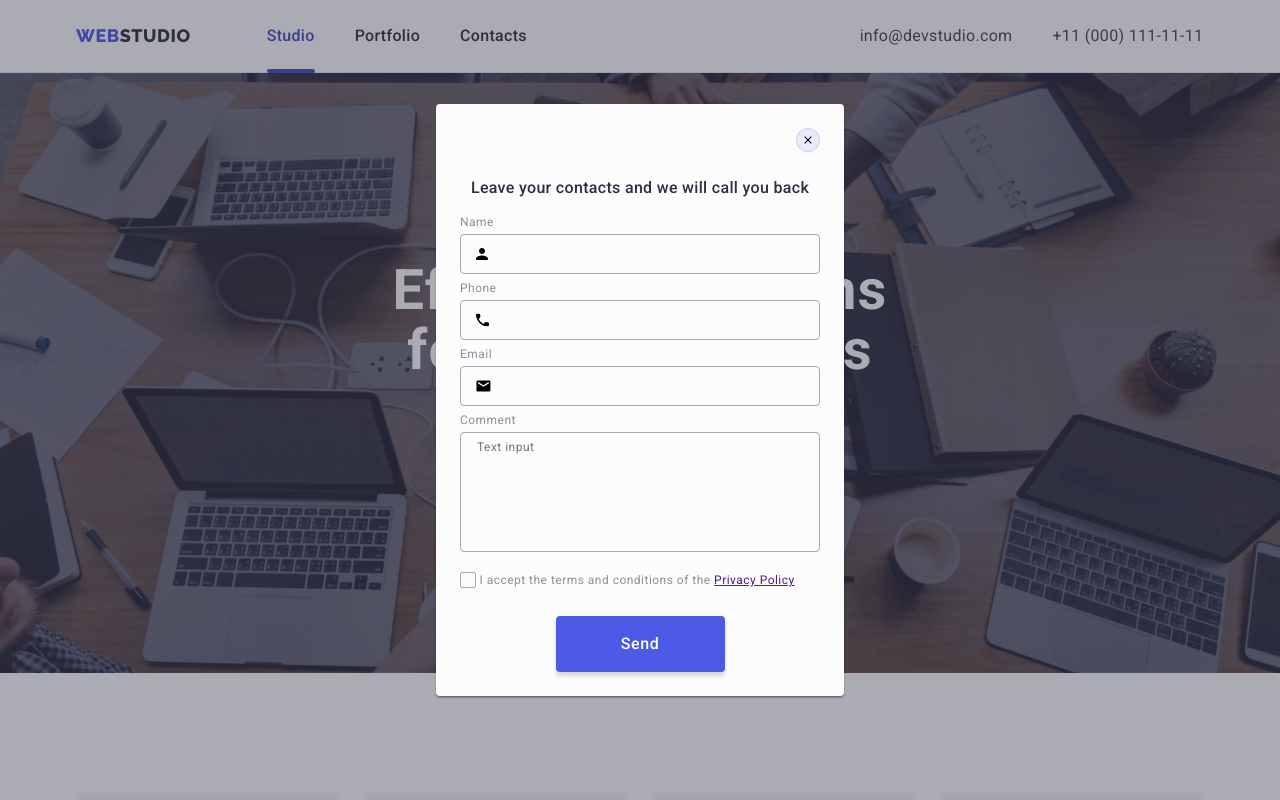
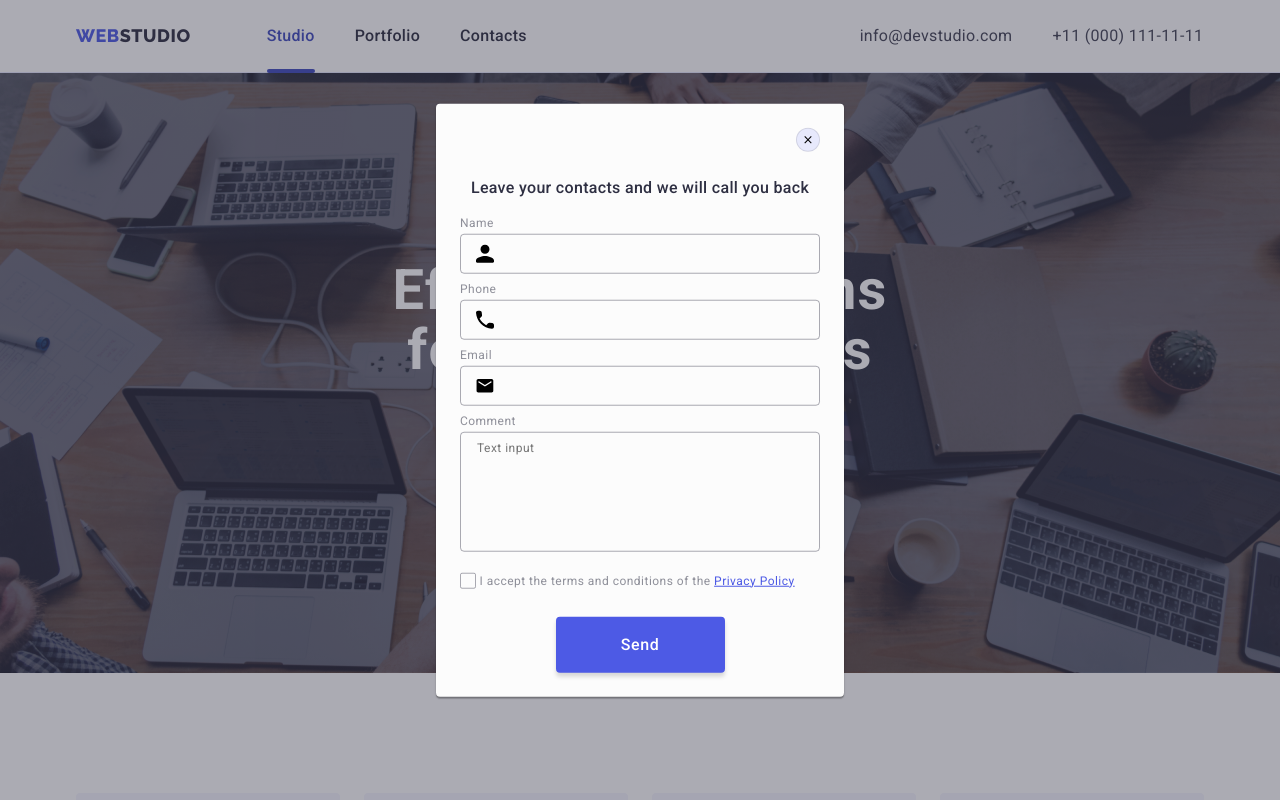
Before and after one commit to yaroslav466/goit-markup-hw-06, a plain HTML site: page index.html in a window 1280 px wide. Both pictures are taken after a click on the button "Order Service". Shown: the top 800 px of the page. Drawn offline with nearby package versions, Linux system fonts and the light colour scheme.

Commit message:
changesnr2

```diff
--- a/css/style.css
+++ b/css/style.css
@@ -479,6 +479,7 @@ body{
     line-height: 1.5;
     letter-spacing: 0.02em;
     color: #FFFFFF;
+    margin-bottom: 16px;
 }
 
 .footer-form{
@@ -494,21 +495,21 @@ body{
     outline: transparent;
     background-color: transparent;
     font-size: 12px;
-    line-height: 2;
+    line-height: 1.5;
     letter-spacing: 0.04em;
     color: #FFFFFF;
-    margin-top: 16px;
+    filter: drop-shadow(0px 4px 4px rgba(0, 0, 0, 0.15));
     padding-left: 16px;
 
 }
 
-.footer-lbl{
-    margin-right: 24px;
+.footer-form{
+    gap: 24px;
 }
 
 
 .footer-btn{
-    min-width: 164px;
+    min-width: 165px;
     height: 40px;
     display: flex;
     justify-content: center;
@@ -768,6 +769,14 @@ body{
     display: flex;
     flex-direction: column;
 }
+.modal-item{
+    margin-bottom: 8px;
+}
+
+
+.modal-textarea-item{
+    margin-bottom: 16px;
+}
 
 .modal-title{
     margin-bottom:16px;
@@ -782,7 +791,7 @@ body{
 
 .modal-form-input {
     position: relative;
-    margin-bottom: 8px;
+
 }
 
 .modal-input{
@@ -817,20 +826,20 @@ body{
 
 .modal-lbl{
     font-size: 12px;
-    line-height: 1.16;
+    line-height: 1.17;
     letter-spacing: 0.04em;
     color: #8E8F99;
     display: block;
-    padding-bottom: 4px;
+    margin-bottom: 4px;
 }
 
 .modal-textarea{
     width: 100%;
     height: 120px;
     resize: none;
-    padding: 8px 0 0 16px;
+    padding: 8px 16px;
     font-size: 12px;
-    line-height: 1.16;
+    line-height: 1.17;
     letter-spacing: 0.04em;
     color: rgba(46, 47, 66, 0.4);
     outline: transparent;
@@ -838,7 +847,6 @@ body{
     transition: border-color 250ms cubic-bezier(0.4, 0, 0.2, 1);
     border-radius: 4px;
     border: 1px solid rgba(46, 47, 66, 0.4);
-    margin-bottom: 16px;
 }
 
 .modal-textarea:focus{
@@ -847,7 +855,7 @@ body{
 }
 
 .modal-btn{
-    width: 169px;
+    min-width: 169px;
     height: 56px;
     background: var(--third-color);
     box-shadow: 0px 4px 4px rgba(0, 0, 0, 0.15);
@@ -859,13 +867,21 @@ body{
     letter-spacing: 0.04em;
     color: #FFFFFF;
     margin: 0 auto;
-    margin-top: 24px;
+    transition: background-color 250ms cubic-bezier(0.4, 0, 0.2, 1);
 }
 
+
+.modal-privacy{
+    color: var(--third-color);
+}
 
 .modal-btn:focus,
 .modal-btn:hover {
     background-color: #404BBF;
+}
+
+.modal-checkbox-wrp{
+    margin-bottom: 24px;
 }
 
 .modal-checkbox-span{
@@ -877,16 +893,13 @@ body{
     align-items: center;
     justify-content: center;
     fill: transparent;
-}
-
-.checkbox-icon{
-    transition: fill 250ms cubic-bezier(0.4, 0, 0.2, 1);
+    transition: background-color 250ms cubic-bezier(0.4, 0, 0.2, 1), border 250ms cubic-bezier(0.4, 0, 0.2, 1), fill 250ms cubic-bezier(0.4, 0, 0.2, 1);
 }
 
 
 .modal-checkbox:checked + .modal-lbl > .modal-checkbox-span{
-        background-color: #404bbf;
-        border: none;
-        fill: #ffffff;
-        border-color: #404bbf;
+    background-color: #404bbf;
+    border: none;
+    fill: #ffffff;
+    border-color: #404bbf;
 }
--- a/index.html
+++ b/index.html
@@ -365,9 +365,9 @@
                 <p class="footer-subscribe">Subscribe</p>
                 <form class="footer-form">
                     <label class="footer-lbl">
-                        <input class="footer-input" type="text" name="email" required placeholder="E-mail">
+                        <input class="footer-input" type="email" name="email" required placeholder="E-mail">
                     </label>
-                    <button class="footer-btn">
+                    <button class="footer-btn" type="submit">
                         Subscribe
                             <svg class="footer-form-icon" width="24" height="24">
                                 <use href="./images/icons.svg#icon-telegram"></use>
@@ -388,43 +388,41 @@
 
             <form class="modal-form">
                 <div class="modal-item">
-                    <label class="modal-lbl">Name</label>
+                    <label class="modal-lbl" for="user-name">Name</label>
                     <div class="modal-form-input">
-                        <input class="modal-input" type="text" name="name" required placeholder="" pattern="[а-яА-ЯіІїЇa-zA-Z']+$">
-                        <svg class="input-icon" width="12" height="12">
+                        <input class="modal-input" type="text" id="user-name" name="user-name" required placeholder="" pattern="[а-яА-ЯіІїЇa-zA-Z']+$">
+                        <svg class="input-icon" width="18" height="24">
                             <use href="./images/icons.svg#icon-name"></use>
                         </svg>
                     </div>
                 </div>
                 <div class="modal-item">
-                    <label class="modal-lbl">Phone</label>
+                    <label class="modal-lbl" for="user-phone">Phone</label>
                     <div class="modal-form-input">
-                        <input class="modal-input" type="tel" name="phone_number" required placeholder="" pattern="[0-9]{3}-[0-9]{3}-[0-9]{2}-[0-9]{2}" title="xxx-xxx-xx-xx">
-                        <svg class="input-icon" width="13" height="13">
+                        <input class="modal-input" type="tel" id="user-phone" name="user-phone" required placeholder="" pattern="[0-9]{3}-[0-9]{3}-[0-9]{2}-[0-9]{2}" title="xxx-xxx-xx-xx">
+                        <svg class="input-icon" width="18" height="24">
                             <use href="./images/icons.svg#icon-phone"></use>
                         </svg>
                     </div>
                 </div>
                 <div class="modal-item">
-                    <label class="modal-lbl">Email</label>
+                    <label class="modal-lbl" for="user-email">Email</label>
                     <div class="modal-form-input">
-                        <input class="modal-input" type="text" name="email" required placeholder="">
-                        <svg class="input-icon" width="15" height="12">
+                        <input class="modal-input" type="text" id="user-email" name="user-email" required placeholder="">
+                        <svg class="input-icon" width="18" height="24">
                             <use href="./images/icons.svg#icon-mail"></use>
                         </svg>
                     </div>
                 </div>
-                <div class="modal-item">
-                    <label class="modal-lbl">Comment</label>
-                    <div class="modal-form-textarea">
-                        <textarea class="modal-textarea" name="comment " id="user-comment" rows="10" placeholder="Text input" ></textarea>
-                    </div>
+                <div class="modal-textarea-item">
+                    <label class="modal-lbl" for="user-comment">Comment</label>
+                        <textarea class="modal-textarea" name="user-comment " id="user-comment" rows="10" placeholder="Text input" ></textarea>
                 </div>
                 <div class="modal-checkbox-wrp">
 
-                        <input class="modal-checkbox visually-hidden" id="modal-checkbox" type="checkbox" name="privacy" value="true">
+                        <input class="modal-checkbox visually-hidden" id="user-privacy" type="checkbox" name="user-privacy" value="true">
 
-                    <label class="modal-lbl" for="modal-checkbox">
+                    <label class="modal-lbl" for="user-privacy">
                         <span class="modal-checkbox-span">
                             <svg class="checkbox-icon" width="10" height="8">
                                 <use href="./images/icons.svg#icon-click"></use>
```
